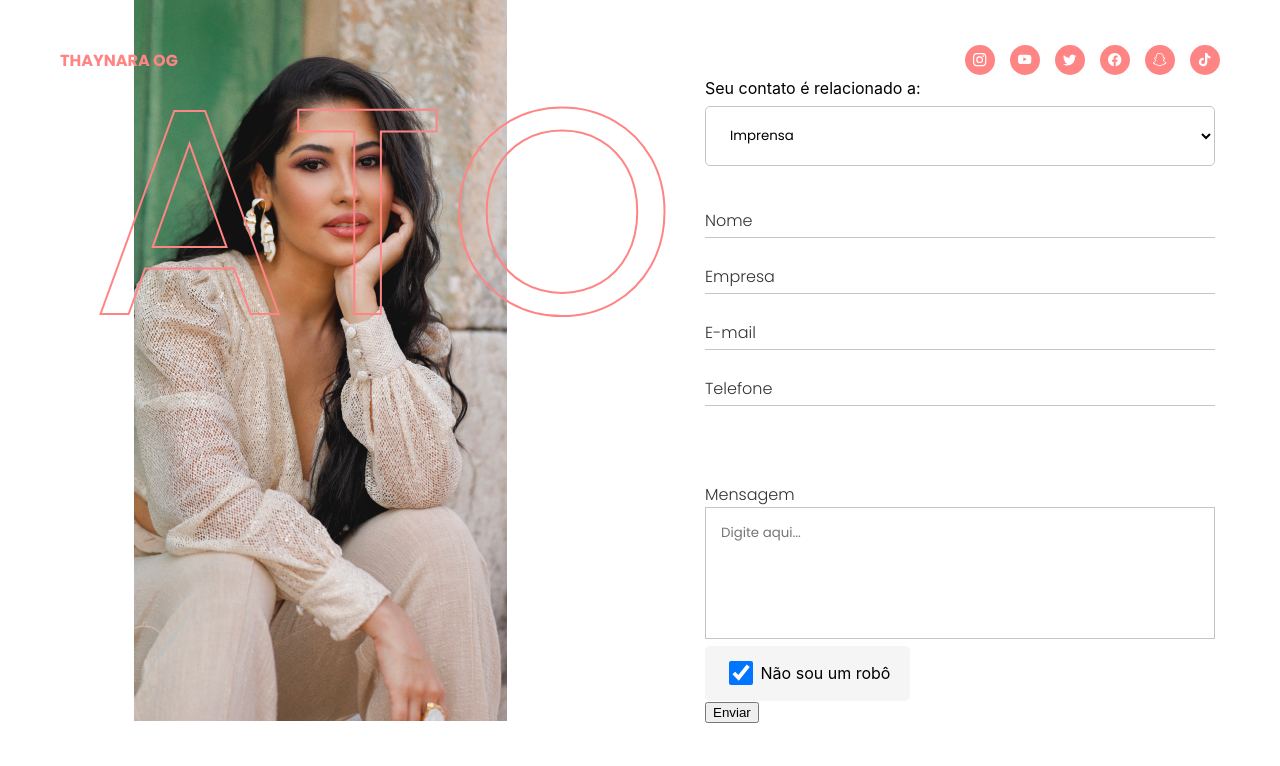
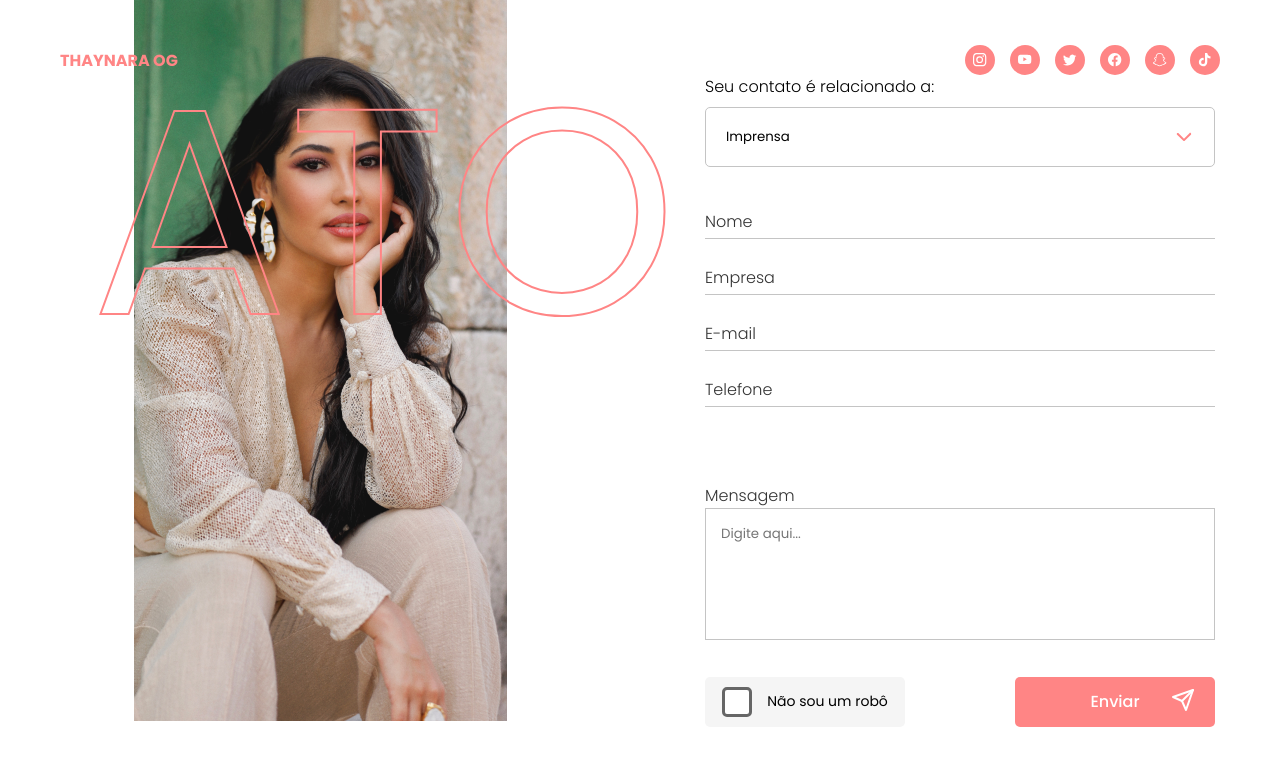
Before and after one commit to gabrielmelogm/maximize, a Next.js app: page / in a window 1280 px wide. Shown: the top 766 px of the page. Built offline with nearby package versions, Linux system fonts and the light colour scheme.

Commit message:
feat(components/main/form): finalizado a estilizacao do componente form

```diff
--- a/src/components/Main/Form/index.tsx
+++ b/src/components/Main/Form/index.tsx
@@ -1,18 +1,24 @@
 import styles from "./styles.module.scss"
 import { FiSend } from "react-icons/fi"
+import { IoIosArrowDown } from "react-icons/io"
 
 export function Form() {
   return (
     <div className={styles.content}>
       <form className={styles.form}>
+        <div className={styles.contentInput}>
           <label htmlFor="input-contact-type" className={styles.labelSelect}>
             Seu contato é relacionado a:
           </label>
-        <select className={styles.selectInput} name="contact_type" id="input-contact-type">
+          <select className={styles.selectInput} name="contact_type" id="input-contact-type" required>
             <option value="Imprensa">Imprensa</option>
             <option value="Fãs">Fãs</option>
             <option value="Empresário(a)">Empresário(a)</option>
           </select>
+          <label htmlFor="input-contact-type" className={styles.iconSelect}>
+            <IoIosArrowDown />
+          </label>
+        </div>
 
         <div className={styles.contentGroupInputs}>
 
@@ -41,11 +47,22 @@ export function Form() {
             <textarea id="message" className={styles.inputMessage} name="message" placeholder="Digite aqui..." rows={5} required />
           </div>
         </div>
+        <div className={styles.contentFooterForm}>
           <div className={styles.contentCheckbox}>
-          <input className={styles.inputCheckbox} name="recaptcha" id="recaptcha" type="checkbox" checked={true} />
+            <div className={styles.checkbox}>
+              <input className={styles.inputCheckbox} name="recaptcha" id="recaptcha" type="checkbox" />
               <label className={styles.labelCheckbox} htmlFor="recaptcha">Não sou um robô</label>
             </div>
-        <button>Enviar </button>
+          </div>
+          <button className={styles.buttonSubmit} type="submit">
+            <span>
+              Enviar
+            </span>
+            <span className={styles.sendIcon}>
+              <FiSend size={24} />
+            </span>
+          </button>
+        </div>
       </form>
     </div>
   )
--- a/src/components/Main/Form/styles.module.scss
+++ b/src/components/Main/Form/styles.module.scss
@@ -11,31 +11,53 @@
   }
 
   .form {
-    width: 510px;
+    width: 31.875rem;
+
+    .contentInput {
+      position: relative;
 
       .labelSelect {
         display: block;
+        font-family: $main-font;
+        font-weight: lighter;
+        font-size: 1rem;
       }
 
       .selectInput {
-      margin-top: 8px;
+        margin-top: 0.5rem;
         width: 100%;
-      height: 60px;
+        height: 3.75rem;
         padding: 0px 20px;
-      border-radius: 5px;
-      border: 1px solid $intermedium-gray;
+        border-radius: 0.313rem;
+        border: 0.063rem solid $intermedium-gray;
         background-color: transparent;
         font-family: $main-font;
         font-weight: 400;
+        appearance: none;
+        -webkit-appearance: none;
+        -moz-appearance: none;
       }
 
+      .iconSelect {
+        position: absolute;
+        right: 1.25rem;
+        bottom: 0.625rem;
+        color: $main;
+        font-family: $main-font;
+        font-weight: bold;
+        font-size: 1.375rem;
+      }
+
+    }
+
+
     .contentGroupInputs {
-      margin-top: 32px;
+      margin-top: 2rem;
       display: flex;
       flex-direction: column;
       align-items: flex-start;
       justify-content: center;
-      gap: 16px;
+      gap: 1rem;
 
       .contentInput {
         position: relative;
@@ -43,7 +65,7 @@
 
         .inputOutline {
           width: 100%;
-          height: 40px;
+          height: 2.5rem;
           border-bottom: 1px solid $intermedium-gray;
           display: block;
 
@@ -53,14 +75,14 @@
 
           &:focus ~ label, :valid ~ label, &:not(:placeholder-shown) ~ label {
             top: -8px;
-            font-size: 14px;
+            font-size: 0.875rem;
           }
 
         }
 
         .labelInput {
           font-family: $main-font;
-          font-size: 16px;
+          font-size: 1rem;
           font-weight: lighter;
           color: $secondary-black;
           position: absolute;
@@ -77,7 +99,7 @@
         font-family: $main-font;
         font-weight: 300;
         width: 100%;
-        margin-top: 60px;
+        margin-top: 3.75rem;
 
         .labelMessage {
           color: $secondary-black;
@@ -87,35 +109,136 @@
           width: 100%;
           resize: none;
           border: 1px solid $intermedium-gray;
-          padding: 15px;
+          padding: 0.938rem;
           font-family: $main-font;
         }
       }
 
     }
 
+    .contentFooterForm {
+      display: flex;
+      align-items: center;
+      justify-content: space-between;
+      margin-top: 1.875rem;
+
+
       .contentCheckbox {
-      width: 205px;
-      height: 55px;
+        $checkbox-size: 1.5rem;
+
+        width: 12.5rem;
+        height: 3.125rem;
+        border-radius: 0.313rem;
         display: flex;
         align-items: center;
         justify-content: center;
-      gap: 5px;
-      border-radius: 5px;
         background-color: $light-gray;
 
+        .checkbox {
+          position: relative;
+          display: flex;
+          align-items: center;
+          justify-content: center;
+          gap: 1.563rem;
+
           .inputCheckbox {
-        width: 24px;
-        height: 24px;
 
-        &[type="checkbox"]:checked {
-          color: $main;
+            &[type=checkbox]::before {
+              content: "";
+              display: block;
+              position: absolute;
+              width: $checkbox-size;
+              height: $checkbox-size;
+              border-radius: 0.313rem;
+              top: -4px;
+              left: 0;
+              background-color: $background;
+              border: 3px solid $strong-gray;
+              cursor: pointer;
+            }
+
+            &[type=checkbox]:checked::before {
+              content: "";
+              display: block;
+              position: absolute;
+              width: $checkbox-size;
+              height: $checkbox-size;
+              border-radius: 0.313rem;
+              top: -4px;
+              left: 0;
+              background-color: $main;
+              cursor: pointer;
+            }
+
+            &[type=checkbox]:checked::after {
+              content: "";
+              display: block;
+              width: 7px;
+              height: 15px;
+              border: solid #FFF;
+              border-width: 0 2px 2px 0;
+              -webkit-transform: rotate(45deg);
+              -ms-transform: rotate(45deg);
+              transform: rotate(45deg);
+              position: absolute;
+              top: 0px;
+              left: 10px;
+              cursor: pointer;
+            }
+
+          }
+
+          .labelCheckbox {
+            font-family: $main-font;
+            font-weight: 400;
+            font-size: 0.875rem;
+            cursor: pointer;
           }
 
         }
 
       }
 
+      button {
+        padding: 0;
+        margin: 0;
+        border: none;
+        outline: none;
+      }
+
+      .buttonSubmit {
+        width: 12.5rem;
+        height: 3.125rem;
+        border-radius: 0.313rem;
+        background-color: $main;
+        display: flex;
+        align-items: center;
+        justify-content: center;
+        position: relative;
+        cursor: pointer;
+
+        &:hover {
+          filter: brightness(0.9);
+        }
+
+        span {
+          color: $background;
+          font-family: $main-font;
+          font-weight: 500;
+          font-size: 1rem;
+        }
+
+        .sendIcon {
+          position: absolute;
+          right: 20px;
+          bottom: 0.5rem;
+          color: $background;
         }
 
       }
+    }
+
+
+  }
+
+}
```
Lines whose indentation alone changed are shown as unchanged.
